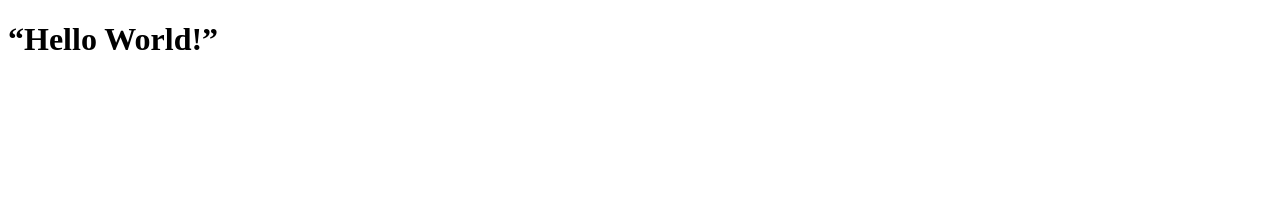
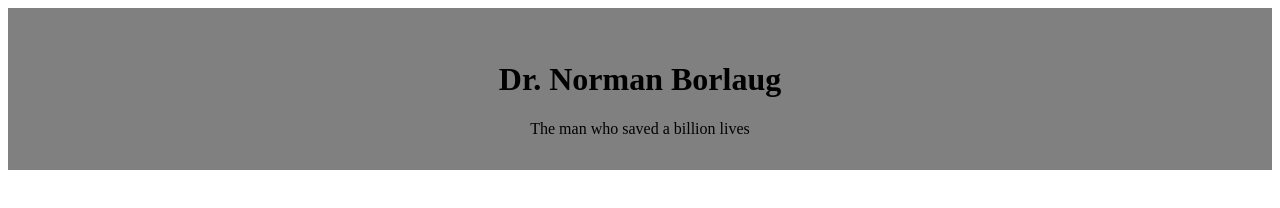
Before and after one commit to arnold-ryan/microverse-challenge, a plain HTML site: page fcc-test-suite-template-master/index.html in a window 1280 px wide. Drawn offline with Linux system fonts and the light colour scheme.

Commit message:
added header section

```diff
--- a/fcc-test-suite-template-master/css/style.css
+++ b/fcc-test-suite-template-master/css/style.css
@@ -0,0 +1,6 @@
+header {
+  background-color: grey;
+  text-align: center;
+  padding-top: 2rem;
+  padding-bottom: 1rem;
+}
--- a/fcc-test-suite-template-master/index.html
+++ b/fcc-test-suite-template-master/index.html
@@ -7,7 +7,12 @@
   </head>
 
   <body>
-    <h1>“Hello World!”</h1>
+    <main id="main">
+      <header>
+        <h1 id="title">Dr. Norman Borlaug</h1>
+        <p>The man who saved a billion lives</p>
+      </header>
+    </main>
     <script src="https://cdn.freecodecamp.org/testable-projects-fcc/v1/bundle.js"></script>
 
     <!--
```
